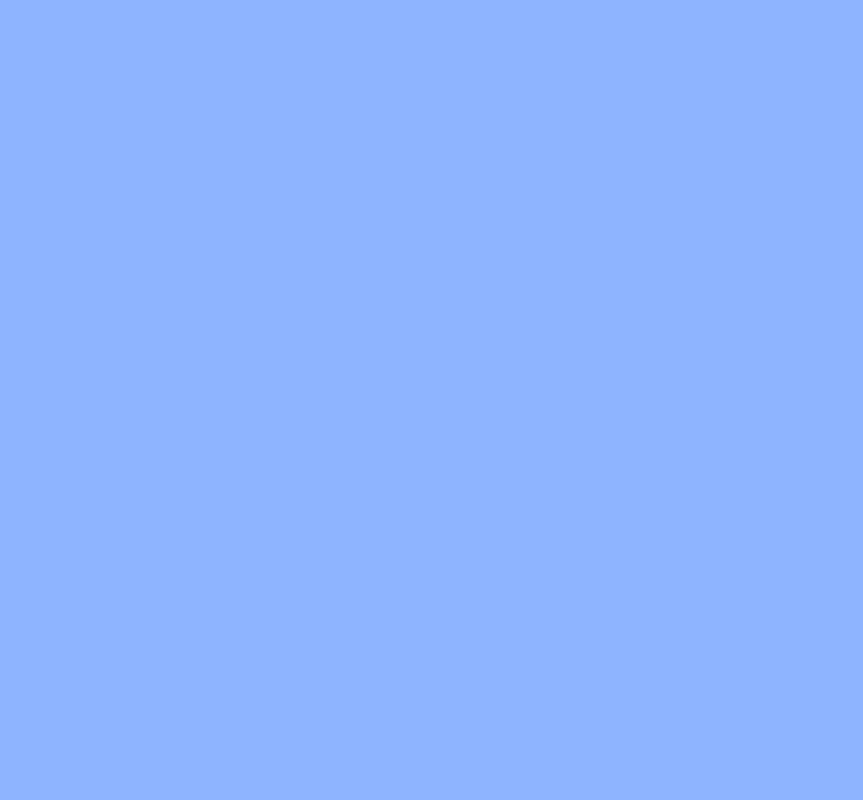
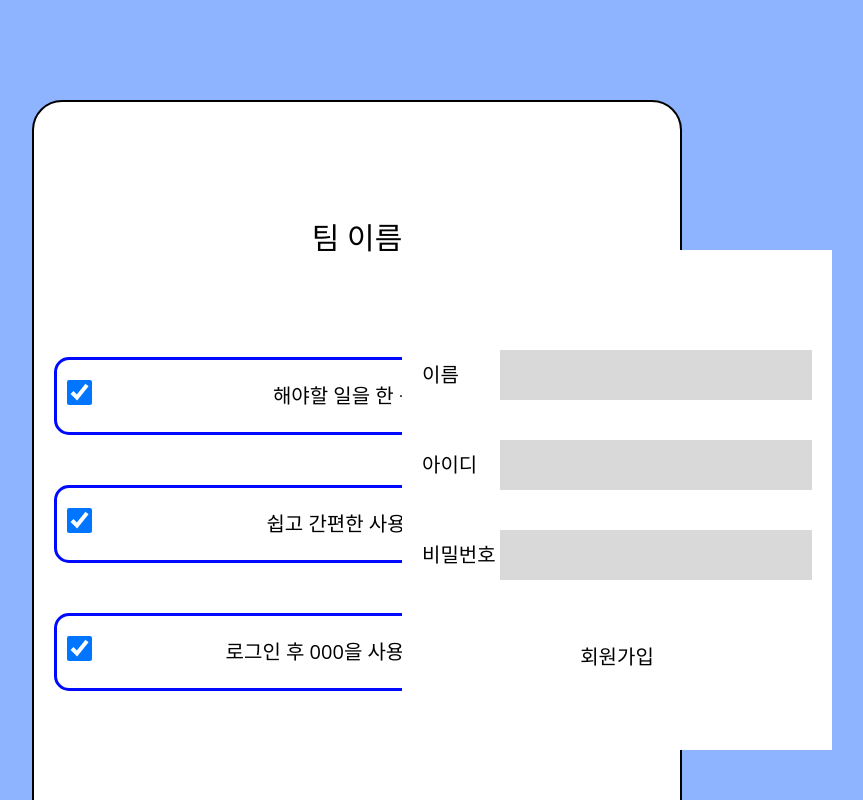
Before and after one commit to chaewon02/dev-front, a Vue app: page /sign-up in a window 1280 px wide. Before the commit this address had no page. Shown: the whole page, without its empty margins (148-1011 px from the left). Built offline with nearby package versions, Linux system fonts and the light colour scheme.

Commit message:
feat: 회원가입 페이지 연결

```diff
--- a/src/router/index.js
+++ b/src/router/index.js
@@ -17,7 +17,7 @@
       component: Signin,
     },
     {
-      path: "/signup",
+      path: "/sign-up",
       name: "signup",
       component: Signup,
     },
--- a/src/views/signinPage.vue
+++ b/src/views/signinPage.vue
@@ -28,7 +28,7 @@
         type="password"
       />
       <button class="signIn-button">로그인</button>
-      <router-link class="signup-button" to="/signup">회원가입</router-link>
+      <router-link class="signup-button" to="/sign-up">회원가입</router-link>
     </form>
   </div>
 </template>
--- a/src/views/signupPage.vue
+++ b/src/views/signupPage.vue
@@ -19,30 +19,52 @@
     <div class="signup-box">
       <div class="input-group">
         <label for="name">이름</label>
-        <input class="input-field" type="name" />
+        <input class="input-field" type="text" v-model="name" />
       </div>
       <div class="input-group">
         <label for="id">아이디</label>
-        <input class="input-field" type="id" />
+        <input class="input-field" type="text" v-model="id" />
       </div>
       <div class="input-group">
         <label for="password">비밀번호</label>
-        <input class="input-field" type="password" />
+        <input class="input-field" type="password" v-model="password" />
       </div>
-      <router-link class="signup-button" to="/signin">회원가입</router-link>
+      <button class="signup-button" @click="signUp">회원가입</button>
     </div>
   </div>
 </template>
 
 <script setup>
+import axiosInstance from "@/apis/config";
+import { ref } from "vue";
 import { useRouter } from "vue-router";
 
 const router = useRouter();
 
-let token = sessionStorage.getItem("userNo");
-if (token) {
-  router.push("/main");
-}
+const name = ref("");
+const id = ref("");
+const password = ref("");
+
+const signUp = async () => {
+  try {
+    const response = await axiosInstance.post("/sign-up", {
+      userName: name.value,
+      userId: id.value,
+      userPassword: password.value,
+    });
+
+    if (response.data.status == "success") {
+      alert("회원가입 성공! 로그인 페이지로 이동합니다.");
+    } else {
+      alert("회원가입에 실패하였습니다. 다시 시도해주세요.");
+    }
+
+    console.log("회원가입 성공", response.data);
+    await router.push("/");
+  } catch (error) {
+    console.error(error);
+  }
+};
 </script>
 
 <style scoped>
```
